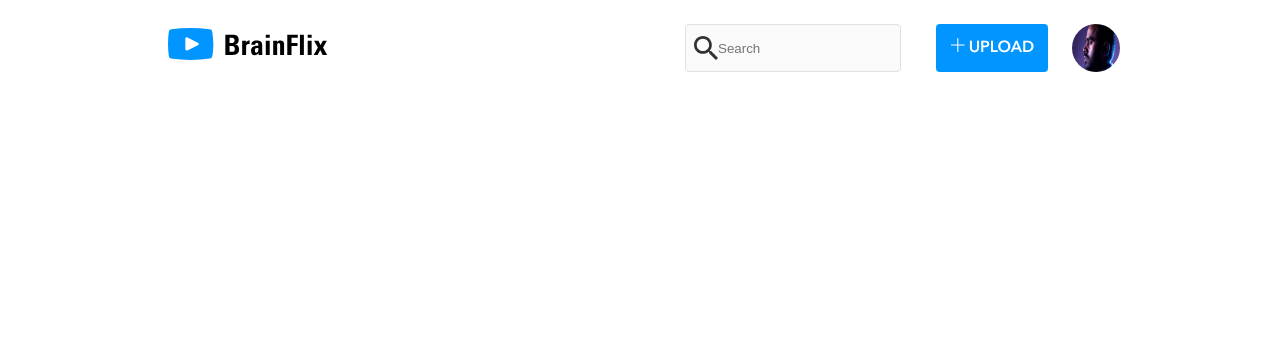
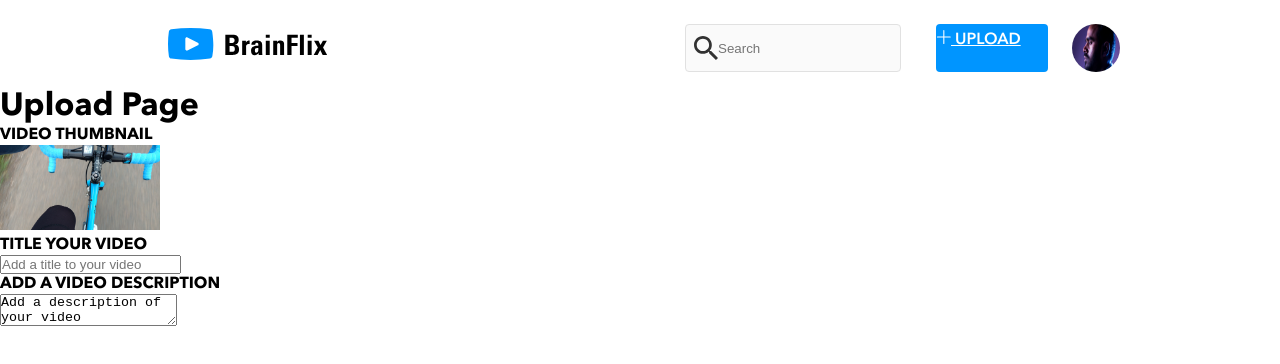
Before and after one commit to Cecimart3/cecilia-martinez-brainflix, a React (Create React App) app: page /UploadPage in a window 1280 px wide. Shown: the top 364 px of the page. Built offline with nearby package versions, Linux system fonts and the light colour scheme.

Commit message:
component life cycles rough draft

```diff
--- a/src/App.js
+++ b/src/App.js
@@ -13,7 +13,8 @@ class App extends Component {
         <Header />
         <Switch>
           <Route path='/' exact component={HomePage} />
-          {/* <Route path='/UloadPage' component={UploadPage} /> */}
+          <Route path='/videos/:id' component={HomePage} />
+          <Route path='/UploadPage' component={UploadPage} />
         </Switch>
       </main>
     );
--- a/src/Pages/HomePage/HomePage.js
+++ b/src/Pages/HomePage/HomePage.js
@@ -1,37 +1,50 @@
 import { Component } from 'react';
-import axios from 'axios';
 import './HomePage.scss';
 import CurrentVideo from '../../components/Videos/CurrentVideo/CurrentVideo';
-import videos from '../../assets/data/video-details.json';
 import VideoList from '../../components/Videos/VideoList/VideoList';
-import nextVideos from '../../assets/data/videos.json';
+import brainflixRequests from '../../utilities/apiCalls';
 
 
 class HomePage extends Component {
     state = {
-        nextVideos,
-        videos,
-        selectedVideo: videos[0]
+        selectedVideo: null,
+        nextVideos: []
       };
 
-      updateSelectedVideo = (id) => {
-        let selectedVideo = this.state.videos.find((video) => video.id === id)
-        let updatedVideoList = this.state.videos.filter((video) => video !== selectedVideo)
+      componentDidMount() {
+        this.getCurrentVideo();
+      };
 
-        this.setState({
-          selectedVideo: selectedVideo,
-          nextVideos: updatedVideoList
-        })
-        //console.log('updateSelectedVideo', this.state.selectedVideo)
+      getCurrentVideo = () => {
+        brainflixRequests.getAllVideos().then(response => {
+          this.setState({
+            nextVideos: response.data,
+          })
+          return response.data[0].id
+        }).then(id => this.updateVideos(id))
       }
 
-    render(){
+      componentDidUpdate(prevProps) {
+       this.updateVideos(this.props.match.params.id);
+      }
+
+      updateVideos = (id) => {
+        brainflixRequests.getCurrentVideo(id).then(response =>
+          this.setState({
+            selectedVideo: response.data
+          })
+      )};
+
+    render() {
+      if(!this.state.selectedVideo){
+        return <h1>Loading...</h1>
+      }
         return (
         <div>
             <CurrentVideo selectedVideo={this.state.selectedVideo} />
             <div className='main'>
             <VideoList
-                updateSelectedVideo={this.updateSelectedVideo}
+                updateSelectedVideo={this.updateVideos}
                 nextVideos={this.state.nextVideos}
                 selectedVideo={this.state.selectedVideo}
             />
--- a/src/Pages/UploadPage/UploadPage.js
+++ b/src/Pages/UploadPage/UploadPage.js
@@ -0,0 +1,17 @@
+import './UploadPage.scss';
+import { Component } from 'react';
+import UploadVideo from '../../components/UploadVideo/UploadVideo';
+
+class UploadPage extends Component {
+    render() {
+        return (
+            <body>
+                <h1>Upload Page</h1>
+                <UploadVideo />
+            </body>
+
+        )
+    }
+}
+
+export default UploadPage;
--- a/src/components/Button/Button.js
+++ b/src/components/Button/Button.js
@@ -1,11 +1,12 @@
 import './Button.scss';
 import '../Header/Header.scss';
+import { Link } from 'react-router-dom';
 
 const Button = ({ buttonType, className }) => {
     return (
-        <button className={className} type='submit'>
+        <Link className={className} type='submit'>
             {buttonType}
-        </button>
+        </Link>
     )
 }
 
--- /dev/null
+++ b/src/components/UploadVideo/UploadThumbnail/UploadThumbail.js
@@ -0,0 +1,13 @@
+import './UploadThumbnail.scss';
+import defaultThumbnail from '../../../assets/images/Upload-video-preview.jpg';
+
+const UploadThumbnail = () => {
+    return (
+        <div className='thumbnail'>
+            <h4 className='thumbnail__title'>VIDEO THUMBNAIL</h4>
+            <img className='thumbnail__image' src={defaultThumbnail} alt='video thumbnail' />
+        </div>
+    )
+}
+
+export default UploadThumbnail;
--- /dev/null
+++ b/src/components/UploadVideo/UploadThumbnail/UploadThumbnail.scss
@@ -0,0 +1,8 @@
+
+.thumbnail {
+    width: 90%;
+
+    &__image {
+        width: 10rem;
+    }
+}
--- /dev/null
+++ b/src/components/UploadVideo/UploadVideo.js
@@ -0,0 +1,19 @@
+import UploadThumbnail from "./UploadThumbnail/UploadThumbail";
+
+const UploadVideo = () => {
+    return (
+        <section>
+            <UploadThumbnail />
+            <form>
+                <h4>TITLE YOUR VIDEO</h4>
+                <input type='text' placeholder='Add a title to your video' />
+                <h4>ADD A VIDEO DESCRIPTION</h4>
+                <textarea>Add a description of your video</textarea>
+            </form>
+        </section>
+
+
+    )
+}
+
+export default UploadVideo;
--- a/src/components/Videos/VideoList/VideoList.js
+++ b/src/components/Videos/VideoList/VideoList.js
@@ -1,15 +1,18 @@
+import { Link, Switch } from 'react-router-dom'
 import './VideoList.scss'
 
-const VideoList = ({ nextVideos, updateSelectedVideo, selectedVideo }) => {
+const VideoList = ({ nextVideos, selectedVideo }) => {
     const generateVideoComponent = (video) => {
-        return (<li className='video-list__item' onClick={() => updateSelectedVideo(video.id)}>
-            <img className='video-list__image' src={video.image} alt='video poster'/>
-            <div className='video-list__info'>
-                <h3 className='video-list__title'>{video.title}</h3>
-                <p className='video-list__chanel'>{video.channel}</p>
-            </div>
-
-        </li>)
+        return (
+        <Link to={`/videos/${video.id}`} key={video.id}>
+            <li className='video-list__item'>
+                <img className='video-list__image' src={video.image} alt='video poster'/>
+                <div className='video-list__info'>
+                    <h3 className='video-list__title'>{video.title}</h3>
+                    <p className='video-list__chanel'>{video.channel}</p>
+                </div>
+            </li>
+        </Link>)
     }
     return (
         <div>
--- /dev/null
+++ b/src/utilities/apiCalls.js
@@ -0,0 +1,16 @@
+import axios from 'axios';
+
+const brainflixUrl = `https://project-2-api.herokuapp.com`;
+const apiKey = '?api_key=fef3a3d4-b378-400f-a640-d49ee991e01e';
+
+
+const brainflixRequest = axios.create({
+    baseURL: brainflixUrl
+})
+
+const brainflixRequests = {
+    getAllVideos: () => brainflixRequest.get(`/videos/${apiKey}`),
+    getCurrentVideo: (id) => brainflixRequest.get(`/videos/${id}/${apiKey}`),
+}
+
+export default brainflixRequests
```
Also changed, not shown: src/assets/images/Upload-video-preview.jpg (added), src/components/UploadVideo/UploadVideo.scss (added).
